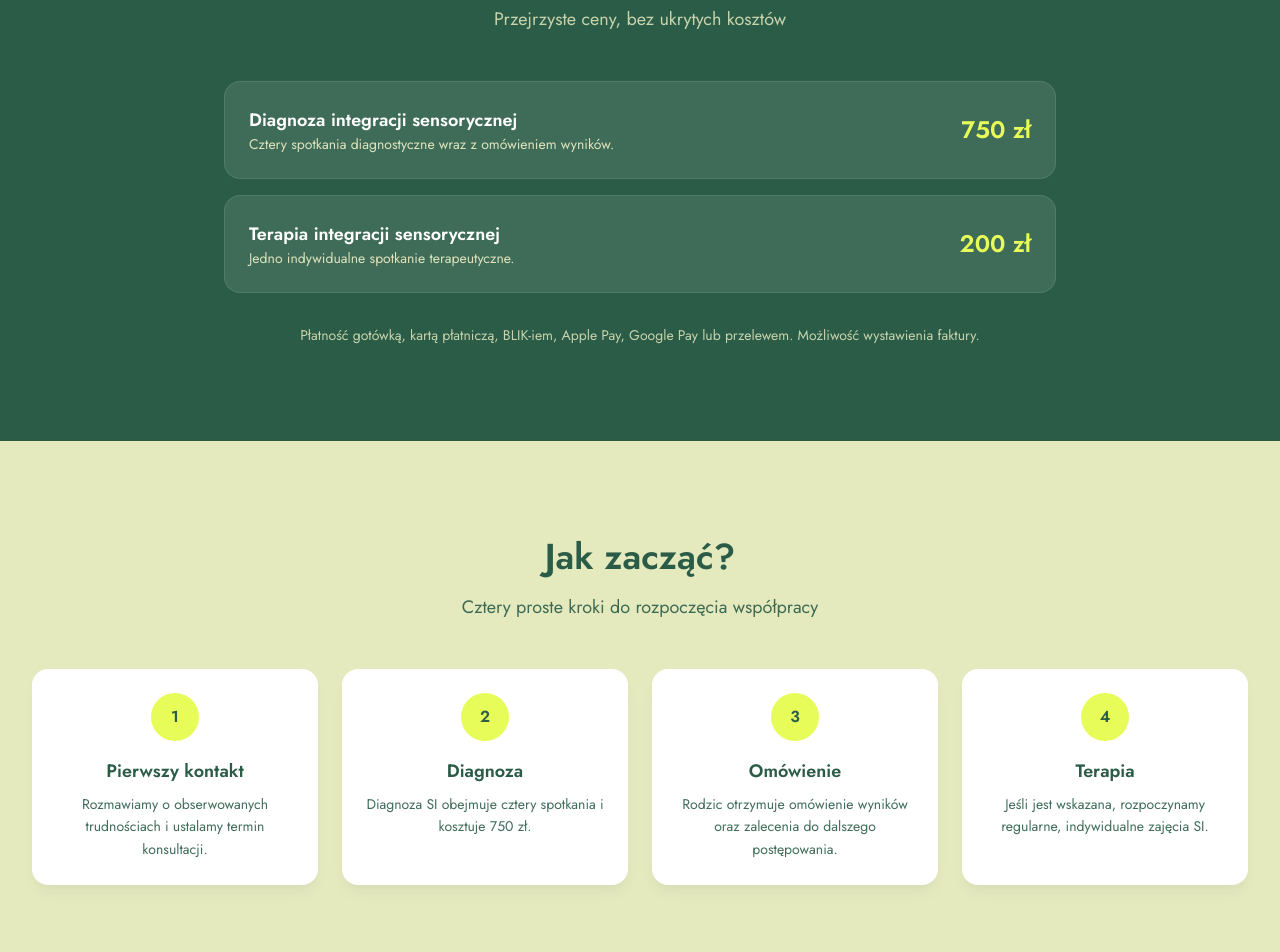
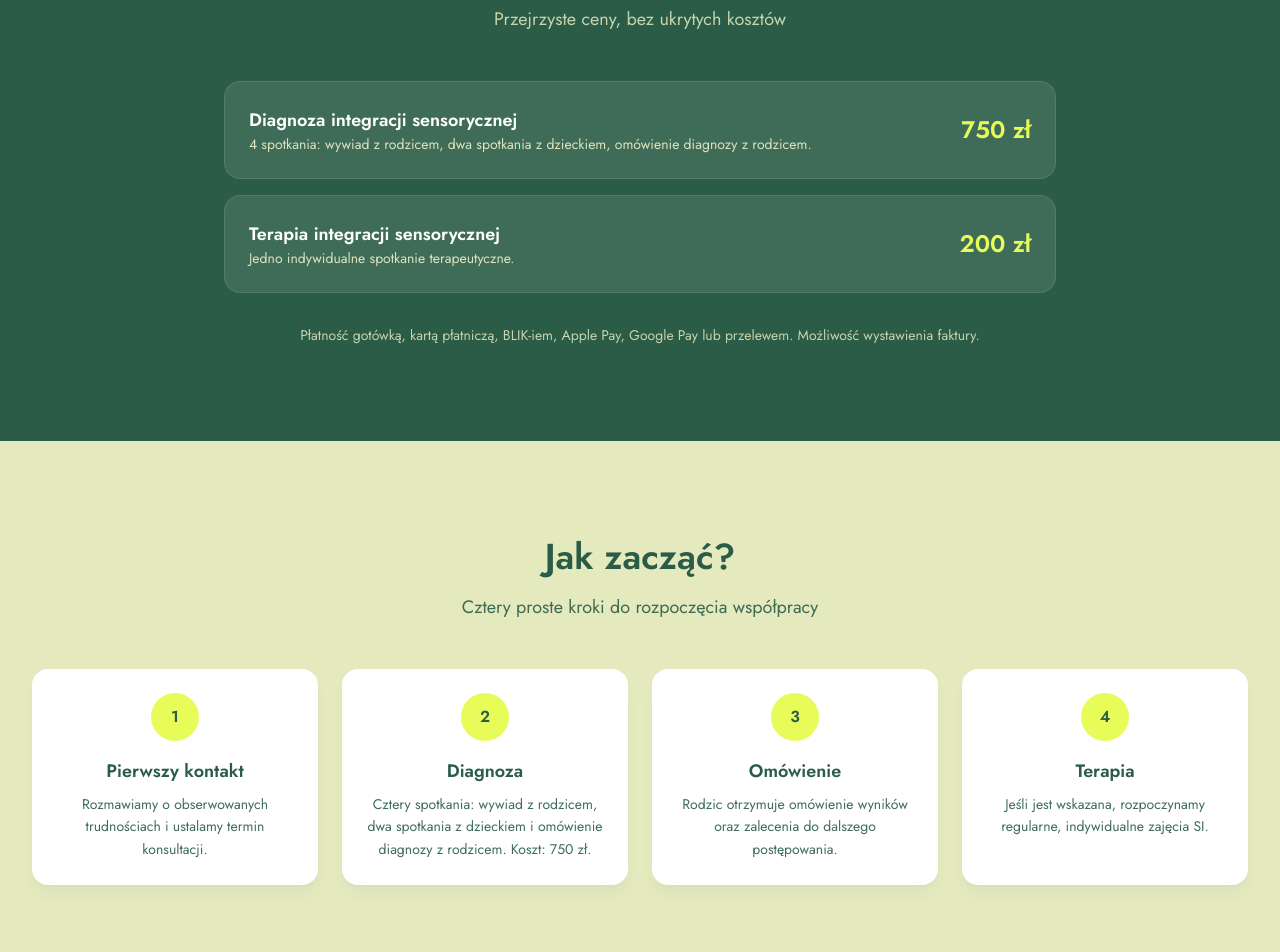
Before and after one commit to PolanaPrzygody/polanaprzygody-pl, a Next.js app: page /integracja-sensoryczna in a window 1280 px wide. Shown: the part 2460-3412 px from the top of the page. Built offline with nearby package versions, Linux system fonts and the light colour scheme.

Commit message:
feat(si): describe the four sensory integration diagnosis meetings

```diff
--- a/src/app/integracja-sensoryczna/page.tsx
+++ b/src/app/integracja-sensoryczna/page.tsx
@@ -47,7 +47,8 @@ const data: ServiceLandingData = {
     {
       name: "Diagnoza integracji sensorycznej",
       value: "750 zł",
-      description: "Cztery spotkania diagnostyczne wraz z omówieniem wyników.",
+      description:
+        "4 spotkania: wywiad z rodzicem, dwa spotkania z dzieckiem, omówienie diagnozy z rodzicem.",
     },
     {
       name: "Terapia integracji sensorycznej",
@@ -62,7 +63,8 @@ const data: ServiceLandingData = {
     },
     {
       title: "Diagnoza",
-      description: "Diagnoza SI obejmuje cztery spotkania i kosztuje 750 zł.",
+      description:
+        "Cztery spotkania: wywiad z rodzicem, dwa spotkania z dzieckiem i omówienie diagnozy z rodzicem. Koszt: 750 zł.",
     },
     {
       title: "Omówienie",
@@ -82,7 +84,7 @@ const data: ServiceLandingData = {
     {
       question: "Ile spotkań obejmuje diagnoza SI?",
       answer:
-        "W Polanie Przygody diagnoza integracji sensorycznej obejmuje cztery spotkania i kosztuje 750 zł.",
+        "W Polanie Przygody diagnoza integracji sensorycznej obejmuje cztery spotkania i kosztuje 750 zł: wywiad z rodzicem, dwa spotkania z dzieckiem oraz omówienie diagnozy z rodzicem.",
     },
     {
       question: "Ile kosztuje terapia integracji sensorycznej?",
--- a/src/data/prices.ts
+++ b/src/data/prices.ts
@@ -14,7 +14,8 @@ export const prices: PriceItem[] = [
     name: "Diagnoza integracji sensorycznej",
     price: 750,
     currency: "zł",
-    description: "4 spotkania",
+    description:
+      "4 spotkania: wywiad z rodzicem, dwa spotkania z dzieckiem, omówienie diagnozy z rodzicem",
     category: "diagnoza",
   },
   {
```
